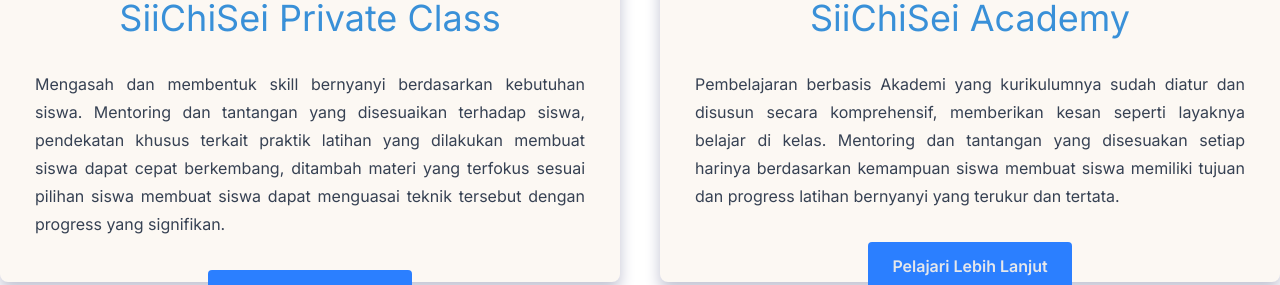
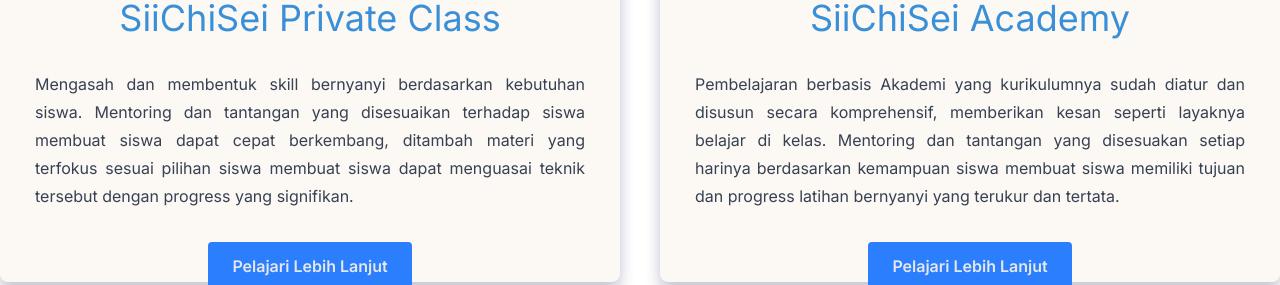
Before and after one commit to andi-ramadhan/siichisei-web, a React (Vite) app: page /services in a window 1280 px wide. Shown: the part 478-763 px from the top of the page. Built offline with nearby package versions, Linux system fonts and the light colour scheme; a web font is replaced by a local one.

Commit message:
Add Image and footer

```diff
--- a/src/pages/ServicePage.jsx
+++ b/src/pages/ServicePage.jsx
@@ -9,12 +9,11 @@ const ServicePage = () => {
 
         {/* FIRST Container */}
         <ServiceCard
-          img='/private-class.png'
+          img='/private-class.webp'
           imgAlt='SiiChiSei Private Class Image'
           title='SiiChiSei Private Class'
           content='Mengasah dan membentuk skill bernyanyi berdasarkan kebutuhan siswa.
-                  Mentoring dan tantangan yang disesuaikan terhadap siswa, pendekatan
-                  khusus terkait praktik latihan yang dilakukan membuat siswa dapat cepat
+                  Mentoring dan tantangan yang disesuaikan terhadap siswa membuat siswa dapat cepat
                   berkembang, ditambah materi yang terfokus sesuai pilihan siswa membuat
                   siswa dapat menguasai teknik tersebut dengan progress yang signifikan.'
           navLinkTo='/services/private-class'
@@ -23,7 +22,7 @@ const ServicePage = () => {
 
         {/* SECOND Container */}
         <ServiceCard
-          img='/academy-class.png'
+          img='/academy-class.webp'
           imgAlt='SiiChiSei Academy Image'
           title='SiiChiSei Academy'
           content='Pembelajaran berbasis Akademi yang kurikulumnya sudah diatur dan
```
